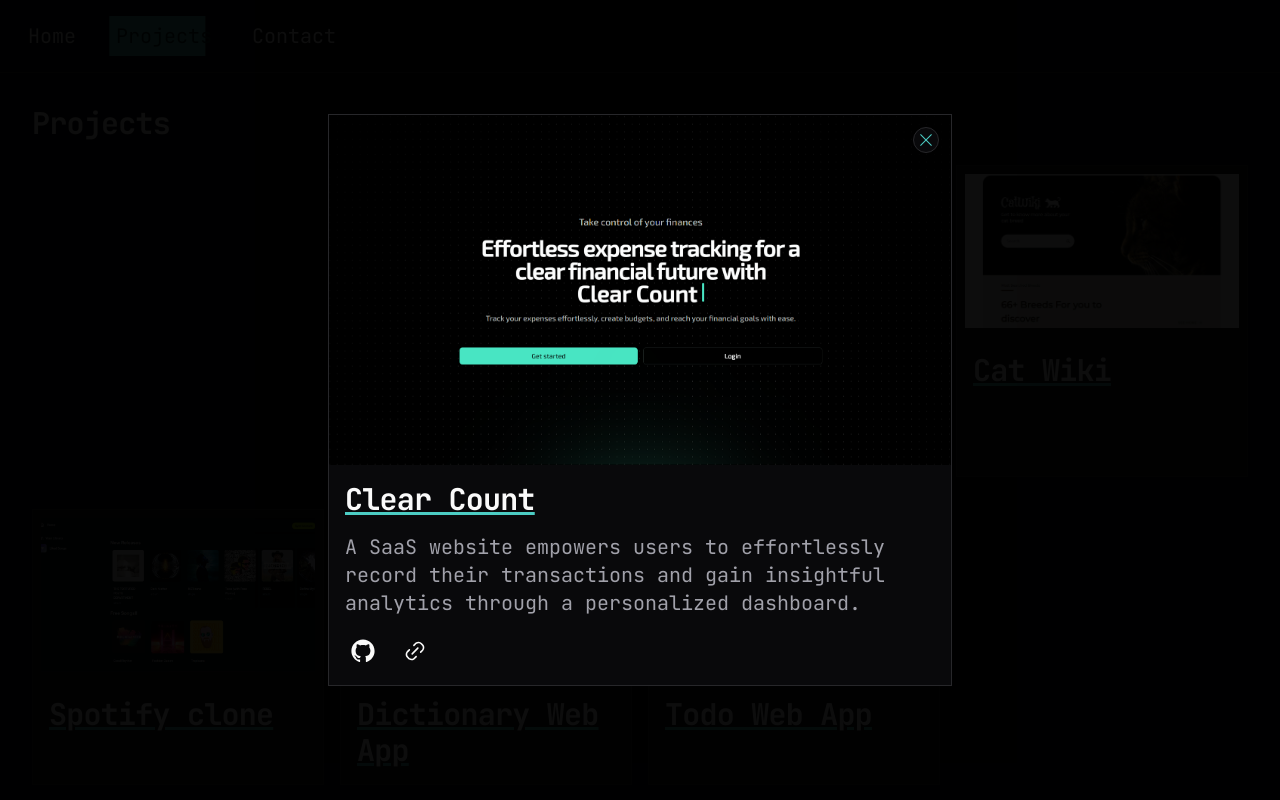
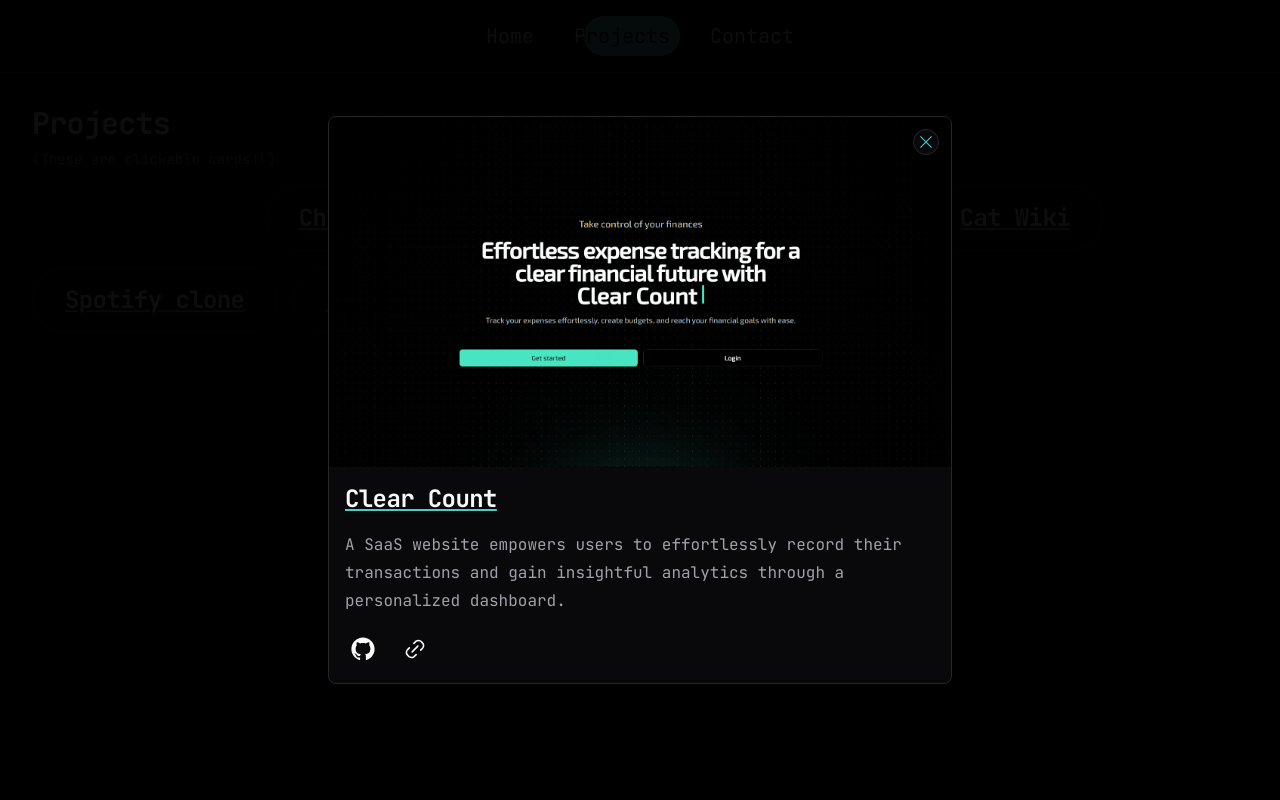
Before and after one commit to RohanJacob23/Portfolio-Nextjs, a Next.js app: page /projects in a window 1280 px wide. Both pictures are taken after a click on the element "Clear Count". Built offline with nearby package versions, Linux system fonts and the light colour scheme.

Commit message:
Improved few things

```diff
--- a/src/app/globals.css
+++ b/src/app/globals.css
@@ -78,7 +78,7 @@
     @apply scroll-m-20 text-4xl font-extrabold tracking-tight lg:text-5xl;
   }
   h2 {
-    @apply scroll-m-20 border-b pb-2 text-3xl font-semibold tracking-tight first:mt-0;
+    @apply scroll-m-20 border-b pb-2 text-xl font-semibold tracking-tight first:mt-0 md:text-2xl;
   }
   h3 {
     @apply scroll-m-20 text-2xl font-semibold tracking-tight;
--- a/src/app/projects/page.tsx
+++ b/src/app/projects/page.tsx
@@ -73,13 +73,11 @@
     },
   ];
   return (
-    <div
-      data-lenis-prevent
-      data-lenis-prevent-wheel
-      data-lenis-prevent-touch
-      className="h-full max-h-[calc(100dvh-64.8px)] overflow-y-auto p-4 text-xl md:max-h-[calc(100dvh-72.8px)] md:p-8"
-    >
-      <h2 className="mb-4 border-none">Projects</h2>
+    <div className="h-full p-4 md:p-8">
+      <h2 className="border-none text-3xl">Projects</h2>
+      <p className="mb-4 text-xs text-muted-foreground md:text-sm">
+        (These are clickable cards!!)
+      </p>
 
       <ProjectGallary projects={projects} />
     </div>
--- a/src/components/Home.tsx
+++ b/src/components/Home.tsx
@@ -4,7 +4,7 @@
 import MorpEffect from "./animation/MorpEffect";
 import TextEffect from "./animation/TextEffect";
 import { motion, MotionValue, useScroll, useTransform } from "framer-motion";
-import React, { useRef, useState } from "react";
+import React, { useRef } from "react";
 import { ArrowDownIcon, GitHubLogoIcon } from "@radix-ui/react-icons";
 import { Card, CardHeader, CardTitle } from "./ui/card";
 
@@ -313,9 +313,9 @@
     <motion.div
       initial={{ opacity: 0, filter: "blur(8px)" }}
       whileInView={{ opacity: 1, filter: "blur(0px)" }}
-      viewport={{ amount: "all" }}
+      viewport={{ amount: "all", once: true }}
       transition={{ ease: "easeOut", duration: 0.5 }}
-      className="grid cursor-default border p-4"
+      className="grid cursor-default rounded-lg border p-4"
     >
       {/* header */}
       <div className="flex flex-wrap items-center justify-between">
--- a/src/components/Nav.tsx
+++ b/src/components/Nav.tsx
@@ -1,10 +1,10 @@
 "use client";
 
-import Link from "next/link";
-import { usePathname } from "next/navigation";
-import React, { useCallback, useEffect, useMemo, useState } from "react";
+import React, { useEffect, useMemo, useState } from "react";
 import { domAnimation, LazyMotion, m } from "framer-motion";
 import TransitionLink from "./animation/TransitionLink";
+import { cn } from "@/lib/utils";
+import { usePathname } from "next/navigation";
 
 export default function Nav() {
   const links = useMemo(
@@ -16,27 +16,24 @@
     [],
   );
 
-  const [position, setPosition] = useState({
-    x: 0,
-    y: 0,
-    width: 0,
-    opacity: 1,
-  });
+  const [position, setPosition] = useState<{
+    width: number;
+    left: number;
+    height: number;
+    top: number;
+  }>();
 
   const pathname = usePathname();
 
-  const [activeTab, setActiveTab] = useState(pathname);
+  useEffect(() => {
+    const selectedList = document.getElementById(pathname);
 
-  useEffect(() => {
-    const tab = document.getElementById(pathname);
-
-    if (tab) {
-      const rect = tab.getBoundingClientRect();
+    if (selectedList) {
       setPosition({
-        x: rect.left,
-        y: rect.top,
-        width: rect.width,
-        opacity: 1,
+        width: selectedList.offsetWidth,
+        left: selectedList.offsetLeft,
+        height: selectedList.offsetHeight,
+        top: selectedList.offsetTop,
       });
     }
     // eslint-disable-next-line react-hooks/exhaustive-deps
@@ -44,90 +41,104 @@
 
   return (
     <nav className="sticky top-0 z-40 border-b bg-background/75 backdrop-blur">
-      <ul className="flex w-full justify-center gap-2 px-2 py-4 md:justify-start md:gap-4 md:p-4">
+      <ul className="flex w-full justify-center gap-2 px-2 py-4 md:gap-4 md:p-4">
         {links.map((link) => (
           <Tab
+            href={link.href}
+            id={link.href}
+            key={link.id}
             setPosition={setPosition}
-            href={link.href}
-            key={link.id}
-            activeTab={activeTab}
-            setActiveTab={setActiveTab}
           >
             {link.name}
           </Tab>
         ))}
       </ul>
-      <NavBadge {...position} />
+      <NavClip position={position} links={links} />
     </nav>
   );
 }
 
-const NavBadge = ({
-  ...position
+const NavClip = ({
+  links,
+  position,
 }: {
-  x: number;
-  y: number;
-  width: number;
-  opacity: number;
+  links: {
+    id: number;
+    name: string;
+    href: string;
+  }[];
+  position?: Position;
 }) => {
   return (
     <LazyMotion features={domAnimation}>
       <m.div
-        initial={false}
-        animate={position}
-        transition={{ type: "spring", duration: 0.35, bounce: 0 }}
-        className="absolute inset-0 z-20 h-8 w-0 bg-primary opacity-100 md:h-10"
-      />
+        initial={{
+          clipPath: "inset(100%)",
+        }}
+        animate={{
+          clipPath: position
+            ? `inset(${position.top}px calc(100% - (${position.left}px + ${position.width}px)) ${position.top}px ${position.left}px round 50px)`
+            : "inset(100%)",
+        }}
+        transition={{ duration: 0.75, type: "spring", bounce: 0.4 }}
+        className="absolute inset-0 z-50 size-full bg-primary will-change-[clip-path]"
+      >
+        <ul className="flex w-full justify-center gap-2 px-2 py-4 md:gap-4 md:p-4">
+          {links.map((link) => (
+            <Tab key={link.id} className="text-black" href={link.href}>
+              {link.name}
+            </Tab>
+          ))}
+        </ul>
+      </m.div>
     </LazyMotion>
   );
 };
 
 const Tab = ({
+  id,
   children,
+  className,
   href,
   setPosition,
-  activeTab,
-  setActiveTab,
 }: {
+  id?: string;
+  className?: string;
   children: string;
   href: string;
-  activeTab: string;
-  setActiveTab: React.Dispatch<React.SetStateAction<string>>;
-  setPosition: React.Dispatch<
-    React.SetStateAction<{
-      x: number;
-      y: number;
-      width: number;
-      opacity: number;
-    }>
-  >;
+  setPosition?: React.Dispatch<React.SetStateAction<Position | undefined>>;
 }) => {
-  const handleClick = useCallback(
-    (event: React.MouseEvent<HTMLLIElement, MouseEvent>, href: string) => {
-      setActiveTab(href);
+  const handleMouseOver = (e: React.MouseEvent<HTMLLIElement, MouseEvent>) => {
+    if (!setPosition) return;
 
-      const targetRect = event.currentTarget.getBoundingClientRect();
+    const target = e.currentTarget;
+    const targetRect = target.getBoundingClientRect();
 
-      setPosition({
-        x: targetRect.left,
-        y: targetRect.top,
-        width: targetRect.width,
-        opacity: 1,
-      });
-    },
-    [setPosition, setActiveTab],
-  );
-
+    setPosition({
+      width: target.offsetWidth,
+      left: target.offsetLeft,
+      height: target.offsetHeight,
+      top: targetRect.top,
+    });
+  };
   return (
-    <li onClick={(e) => handleClick(e, href)}>
+    <li id={id ?? "#"} onClick={handleMouseOver}>
       <TransitionLink
-        id={href}
         href={href}
-        data-active={activeTab === href}
-        className="relative z-40 inline-block px-2 py-1 text-base text-foreground transition-colors duration-300 ease-in-out data-[active=true]:text-primary-foreground md:px-3 md:py-1.5 md:text-xl md:font-medium"
+        className={cn(
+          "inline-block cursor-pointer px-2 py-1 text-base text-foreground md:px-3 md:py-1.5 md:text-xl md:font-medium",
+          className,
+        )}
       >
         {children}
       </TransitionLink>
     </li>
   );
 };
+
+type Position = {
+  width: number;
+  left: number;
+  height: number;
+  top: number;
+};
--- a/src/components/ProjectCard.tsx
+++ b/src/components/ProjectCard.tsx
@@ -1,8 +1,7 @@
 "use client";
 
-import React, { useEffect } from "react";
+import React from "react";
 import { motion, MotionConfig } from "framer-motion";
-import Image from "next/image";
 import { Project } from "./ProjectGallary";
 
 export default function ProjectCard({
@@ -14,18 +13,6 @@
   setShowDialog: React.Dispatch<React.SetStateAction<boolean>>;
   setActiveProject: React.Dispatch<React.SetStateAction<Project | undefined>>;
 }) {
-  useEffect(() => {
-    function onKeyDown(event: KeyboardEvent) {
-      if (event.key === "Escape") {
-        setActiveProject(undefined);
-        setShowDialog(false);
-      }
-    }
-
-    window.addEventListener("keydown", onKeyDown);
-    return () => window.removeEventListener("keydown", onKeyDown);
-  }, [setShowDialog, setActiveProject]);
-
   return (
     <MotionConfig transition={{ bounce: 0, duration: 0.5, type: "spring" }}>
       <section
@@ -36,20 +23,23 @@
       >
         <motion.div
           layoutId={`card-${project.title}`}
-          className="flex h-full cursor-pointer flex-col gap-2 border bg-zinc-900"
+          variants={{
+            hidden: {
+              opacity: 0,
+              y: 50,
+              filter: "blur(4px)",
+              transition: { type: "spring", bounce: 0.5 },
+            },
+            visible: {
+              opacity: 1,
+              y: 0,
+              filter: "blur(0px)",
+              transition: { type: "spring", bounce: 0.5 },
+            },
+          }}
+          style={{ borderRadius: "50px" }}
+          className="flex h-full cursor-pointer items-center gap-2 border bg-card px-2 md:px-4"
         >
-          <motion.div
-            layoutId={`card-image-${project.title}`}
-            className="relative overflow-hidden p-2 pb-0"
-          >
-            <Image
-              src={project.src}
-              alt="placeholder"
-              width={1920}
-              height={980}
-              className="aspect-video size-full object-cover"
-            />
-          </motion.div>
           {/* card header */}
           <motion.h2
             layoutId={`title-${project.title}`}
--- a/src/components/ProjectGallary.tsx
+++ b/src/components/ProjectGallary.tsx
@@ -1,6 +1,6 @@
 "use client";
 
-import React, { useState } from "react";
+import React, { useEffect, useState } from "react";
 import ProjectCard from "./ProjectCard";
 import { motion, AnimatePresence } from "framer-motion";
 import CardDialog from "./animation/CardDialog";
@@ -18,9 +18,26 @@
   const [showDialog, setShowDialog] = useState(false);
   const [activeProject, setActiveProject] = useState<Project>();
 
+  useEffect(() => {
+    function onKeyDown(event: KeyboardEvent) {
+      if (event.key === "Escape") {
+        setActiveProject(undefined);
+        setShowDialog(false);
+      }
+    }
+
+    window.addEventListener("keydown", onKeyDown);
+    return () => window.removeEventListener("keydown", onKeyDown);
+  }, [setShowDialog, setActiveProject]);
+
   return (
     <>
-      <div className="grid max-w-screen-2xl grid-cols-1 gap-8 sm:grid-cols-2 md:grid-cols-3 md:gap-x-4 xl:grid-cols-4">
+      <motion.div
+        initial="hidden"
+        animate="visible"
+        transition={{ staggerChildren: 0.12 }}
+        className="flex flex-wrap gap-4"
+      >
         {projects.map((project) => (
           <ProjectCard
             key={project.id}
@@ -29,17 +46,13 @@
             setShowDialog={setShowDialog}
           />
         ))}
-      </div>
+      </motion.div>
 
       {/* card modal */}
       <AnimatePresence>
         {activeProject && (
           <CardDialog
-            title={activeProject.title}
-            src={activeProject.src}
-            description={activeProject.description}
-            liveLink={activeProject.liveLink}
-            githubLink={activeProject.githubLink}
+            {...activeProject}
             setShowDialog={setShowDialog}
             setActiveProject={setActiveProject}
           />
--- a/src/components/animation/CardDialog.tsx
+++ b/src/components/animation/CardDialog.tsx
@@ -24,12 +24,13 @@
   setActiveProject: React.Dispatch<React.SetStateAction<Project | undefined>>;
 }) {
   return (
-    <MotionConfig transition={{ bounce: 0, duration: 0.5, type: "spring" }}>
+    <MotionConfig transition={{ bounce: 0, duration: 0.75, type: "spring" }}>
       <section
         key={title}
         className="absolute inset-0 z-50 grid size-full place-items-center p-4 md:place-items-center"
       >
         <motion.div
+          style={{ borderRadius: "8px" }}
           layoutId={`card-${title}`}
           className="relative z-50 size-fit max-w-screen-sm overflow-hidden border bg-card sm:w-1/2"
         >
@@ -50,7 +51,18 @@
           </motion.div>
 
           {/* card image */}
-          <motion.div layoutId={`card-image-${title}`} className="relative">
+          <motion.div
+            layout
+            initial={{ opacity: 0, scale: 0.75, filter: "blur(8px)" }}
+            animate={{ opacity: 1, scale: 1, filter: "blur(0px)" }}
+            exit={{
+              opacity: 0,
+              filter: "blur(8px)",
+              scale: 0.75,
+              transition: { duration: 0.25 },
+            }}
+            className="relative origin-bottom"
+          >
             <Image
               src={src}
               alt="placeholder"
```
